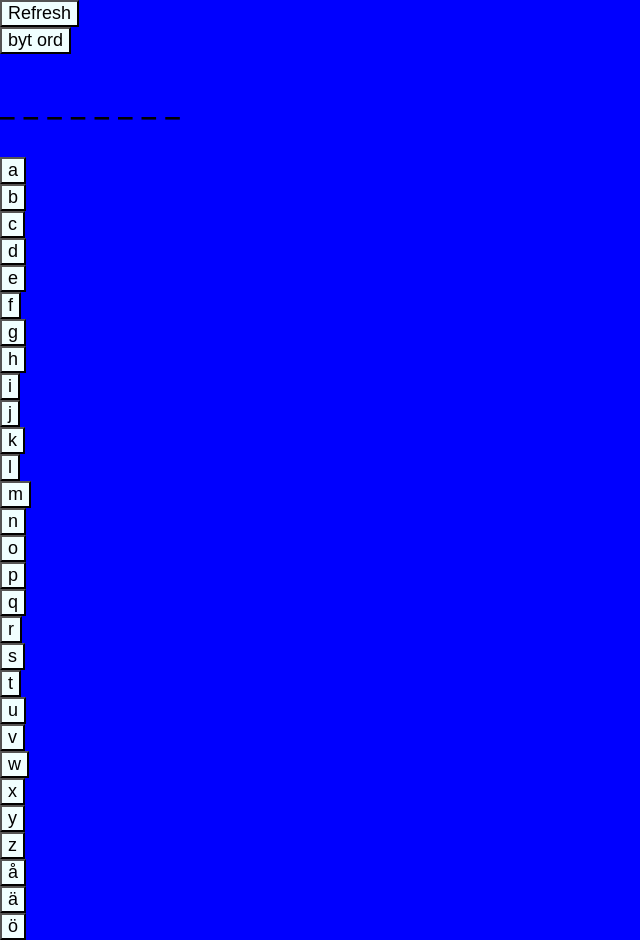
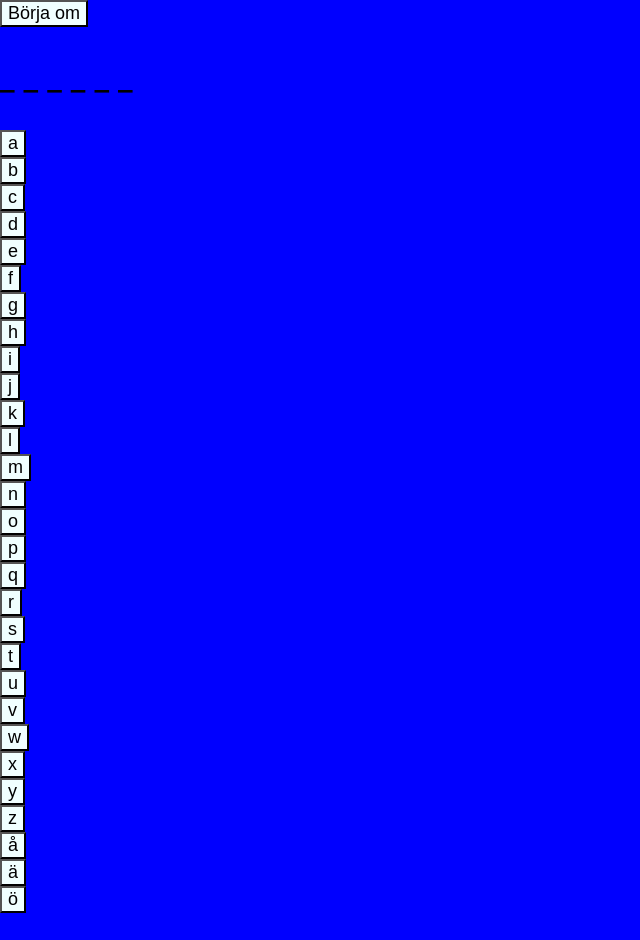
Before and after one commit to jonnyVarn/CICD, a React (Create React App) app: page / in a window 1280 px wide. Shown: the whole page, without its empty margins (0-640 px from the left). After the commit the page ends 913 px from the top, so only its background shows below. Built offline with nearby package versions, Linux system fonts and the light colour scheme.

Commit message:
to much random

```diff
--- a/src/Gubbe.jsx
+++ b/src/Gubbe.jsx
@@ -12,16 +12,14 @@ export default function Gubbe() {
         max = Math.floor(max);
         return Math.floor(Math.random() * (max - min) + min); //The maximum is exclusive and the minimum is inclusive
       }
-    //var ordDB= ["HÄNGAGUBBE", "SVÅRT", "LÄTT", "SEN", "SOL", "APA", "KATT", "BJÖRN", "KO", "KALV", "ÅSNA"];
     var ordDB = require('./svenska-ord.json');
     var falseWord = 0;
-    let trueWord = 0;
-    var setOrd = 0;
-    var ord = ordDB[randomword(0, 90000)]; console.log(randomword);
+    const toMuchRandom = 0;
+    function settoMuchRandom(){if (toMuchRandom === 0) {toMuchRandom = randomword(0,90000);} }
 
+    var ord = ordDB[toMuchRandom]; console.log(randomword);
     console.log(ord);
-    function changeWord(){setOrd++; ord=ordDB[setOrd]; console.log(ord);}
-    const lost ="Du förlorade";
+    const lost ="Du förlorade! Ordet var " +(ord) + "." ;
     const vann ="Grattis! Du är en vinnare!!";
     const alfabetet = ["a", "b", "c", "d", "e", "f", "g",
         "h", "i", "j", "k", "l", "m", "n", "o", "p", "q", "r",
@@ -31,19 +29,10 @@ export default function Gubbe() {
 
     const maskeratOrd = ord.split('').map(letter =>
     correctGuesses.includes(letter) ? letter : "_").join(" ");
-    //const[getName, setName]=useState(false);
-    //const handleNameChange = () => {setName(!getName);}
-/*
-<button inputMode='skriv'>Ändra ord</button>
-            <button onClick={handleNameChange}>
-           {getName ? 'off' : 'on'}
-       </button>
-*/
     return  <div>
 
 
-            <button onClick={RefreshPage}>Refresh</button>
-            <button onClick={changeWord}>byt ord</button>
+            <button onClick={RefreshPage}>Börja om</button>
             <p>{maskeratOrd}</p>
 
             {alfabetet
@@ -51,10 +40,6 @@ export default function Gubbe() {
             <button key={index} onClick={() => {
                 if (ord.includes(alfabetet)) {
                     setCorrectGuesses([...correctGuesses, alfabetet]);
-                    trueWord++;
-                    console.log(trueWord);
-                    console.log(ord.length);
-                    console.log(correctGuesses.length);
                 }
 
                 if (!ord.includes(alfabetet)) {
@@ -63,17 +48,9 @@ export default function Gubbe() {
                 }
 
                 if (falseWord === 5) {
+
                     alert(lost)
-                    {window.location.reload(true)};
                 }
-
-                if (!maskeratOrd.includes("_")) {
-                    alert(vann);
-                    {window.location.reload(true)};
-                }
-
-
-
 
             }}>{alfabetet}</button>)}
             {!maskeratOrd.includes("_") && <p>{vann} </p>}
```
